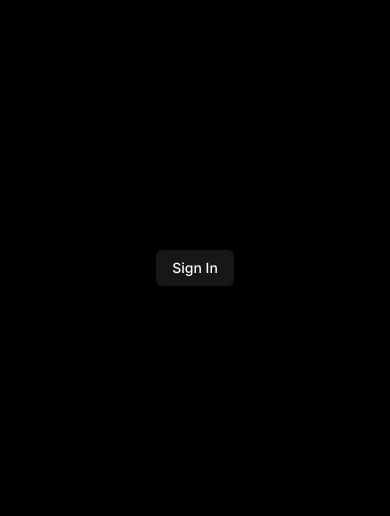
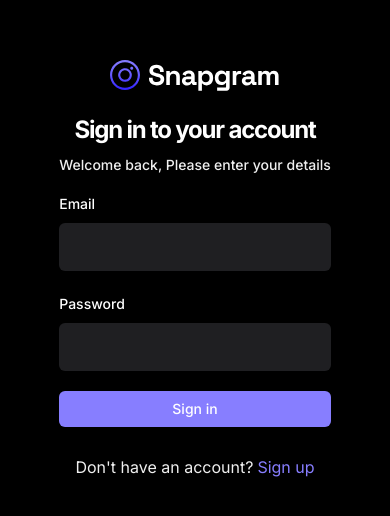
Before and after one commit to SouryaMishra/face-insta-snap-in, a React (Vite) app: page /sign-in in a window 390 px wide. Shown: the part 154-670 px from the top of the page. Built offline with nearby package versions, Linux system fonts and the light colour scheme; no server answers.

Commit message:
implement sign in flow

```diff
--- a/src/_auth/forms/SignInForm.tsx
+++ b/src/_auth/forms/SignInForm.tsx
@@ -1,10 +1,118 @@
-import { Button } from "@/components/ui/button";
+import { zodResolver } from "@hookform/resolvers/zod";
+import { useForm } from "react-hook-form";
+import { z } from "zod";
+import { Button } from "@/components/ui/Button";
+import {
+  Form,
+  FormControl,
+  FormField,
+  FormItem,
+  FormLabel,
+  FormMessage,
+} from "@/components/ui/Form";
+import { Input } from "@/components/ui/input";
+import { SignInValidation } from "@/lib/validation";
+import { Link, useNavigate } from "react-router-dom";
+import Loader from "@/components/shared/Loader";
+import { toast } from "sonner";
+import { useSignInAccount } from "@/lib/react-query/queriesAndMutations";
+import { useUserContext } from "@/contexts/AuthContext";
 
 const SignInForm = () => {
+  const form = useForm<z.infer<typeof SignInValidation>>({
+    resolver: zodResolver(SignInValidation),
+    defaultValues: {
+      email: "",
+      password: "",
+    },
+  });
+  const navigate = useNavigate();
+  const { mutateAsync: signInAccount, isPending } = useSignInAccount();
+  const { checkAuthUser } = useUserContext();
+
+  async function onSubmit(values: z.infer<typeof SignInValidation>) {
+    const session = await signInAccount({
+      email: values.email,
+      password: values.password,
+    });
+
+    if (!session) {
+      toast.error("Something went wrong. Please login to your new account");
+      return;
+    }
+
+    const isLoggedIn = await checkAuthUser();
+
+    if (isLoggedIn) {
+      form.reset();
+      navigate("/");
+    } else {
+      toast.error("Sign in failed. Please try again");
+      return;
+    }
+  }
+
   return (
-    <div>
-      <Button>Sign In</Button>
-    </div>
+    <Form {...form}>
+      <div className="sm:w-420 flex-center flex-col">
+        <img src="/assets/images/logo.svg" alt="Snapgram logo" />
+        <h2 className="h3-bold md:h2-bold pt-5 sm:pt-12">
+          Sign in to your account
+        </h2>
+        <p className="text-light-2 small-medium md:base-regular mt-2">
+          Welcome back, Please enter your details
+        </p>
+        <form
+          onSubmit={form.handleSubmit(onSubmit)}
+          className="flex flex-col gap-5 mt-4 w-full"
+        >
+          <FormField
+            control={form.control}
+            name="email"
+            render={({ field }) => (
+              <FormItem>
+                <FormLabel className="shad-form_label">Email</FormLabel>
+                <FormControl>
+                  <Input type="text" className="shad-input" {...field} />
+                </FormControl>
+                <FormMessage />
+              </FormItem>
+            )}
+          />
+          <FormField
+            control={form.control}
+            name="password"
+            render={({ field }) => (
+              <FormItem>
+                <FormLabel className="shad-form_label">Password</FormLabel>
+                <FormControl>
+                  <Input type="password" className="shad-input" {...field} />
+                </FormControl>
+                <FormMessage />
+              </FormItem>
+            )}
+          />
+          <Button type="submit" className="shad-button_primary">
+            {isPending ? (
+              <div className="flex-center gap-2">
+                <Loader /> Loading...
+              </div>
+            ) : (
+              "Sign in"
+            )}
+          </Button>
+          <p className="text-small-regular text-light-2 text-center mt-2">
+            Don't have an account?
+            <Link
+              to="/sign-up"
+              className="text-primary-500 text-small-semibold ml-1"
+            >
+              Sign up
+            </Link>
+          </p>
+        </form>
+      </div>
+    </Form>
   );
 };
 
--- a/src/lib/appwrite/api.ts
+++ b/src/lib/appwrite/api.ts
@@ -45,6 +45,9 @@
 
 export async function signInAccount(user: { email: string; password: string }) {
   try {
+    const currentSession = await account.getSession("current");
+    if (currentSession) return currentSession;
+
     const session = await account.createEmailPasswordSession(
       user.email,
       user.password
--- a/src/lib/validation/index.ts
+++ b/src/lib/validation/index.ts
@@ -8,3 +8,10 @@
     .string()
     .min(8, { message: "Password must be at least 8 characters" }),
 });
+
+export const SignInValidation = z.object({
+  email: z.string().email(),
+  password: z
+    .string()
+    .min(8, { message: "Password must be at least 8 characters" }),
+});
```
